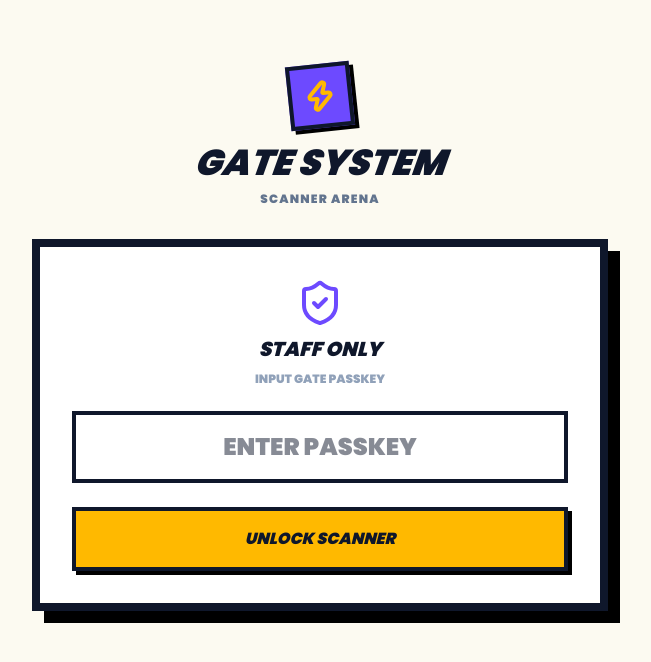
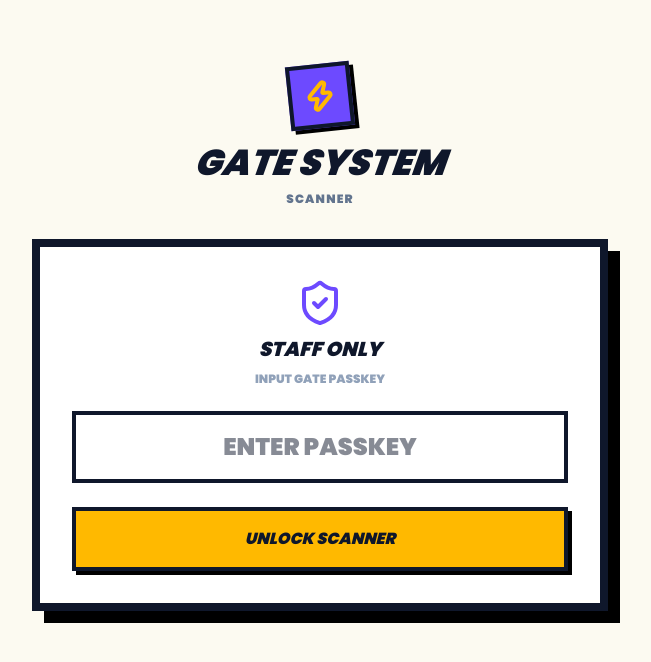
Before and after one commit to lana1405-debug/tiketin, a Next.js app: page /gate/1 in a window 1280 px wide. Shown: the top 662 px of the page, without its empty margins (320-971 px from the left). Built offline with nearby package versions, Linux system fonts and the light colour scheme; no server answers.

Commit message:
feat: integrasi verifikasi event admin dan apply eoo

```diff
--- a/app/gate/[id]/page.tsx
+++ b/app/gate/[id]/page.tsx
@@ -145,7 +145,7 @@ export default function GateScanner() {
             <Zap className="text-amber-400" size={32} strokeWidth={3} />
           </div>
           <h1 className="text-4xl font-black italic uppercase -skew-x-6">GATE SYSTEM</h1>
-          <p className="font-bold text-slate-500 uppercase text-xs tracking-widest">SCANNER ARENA</p>
+          <p className="font-bold text-slate-500 uppercase text-xs tracking-widest">SCANNER</p>
         </div>
 
         {!isAuthorized ? (
```
